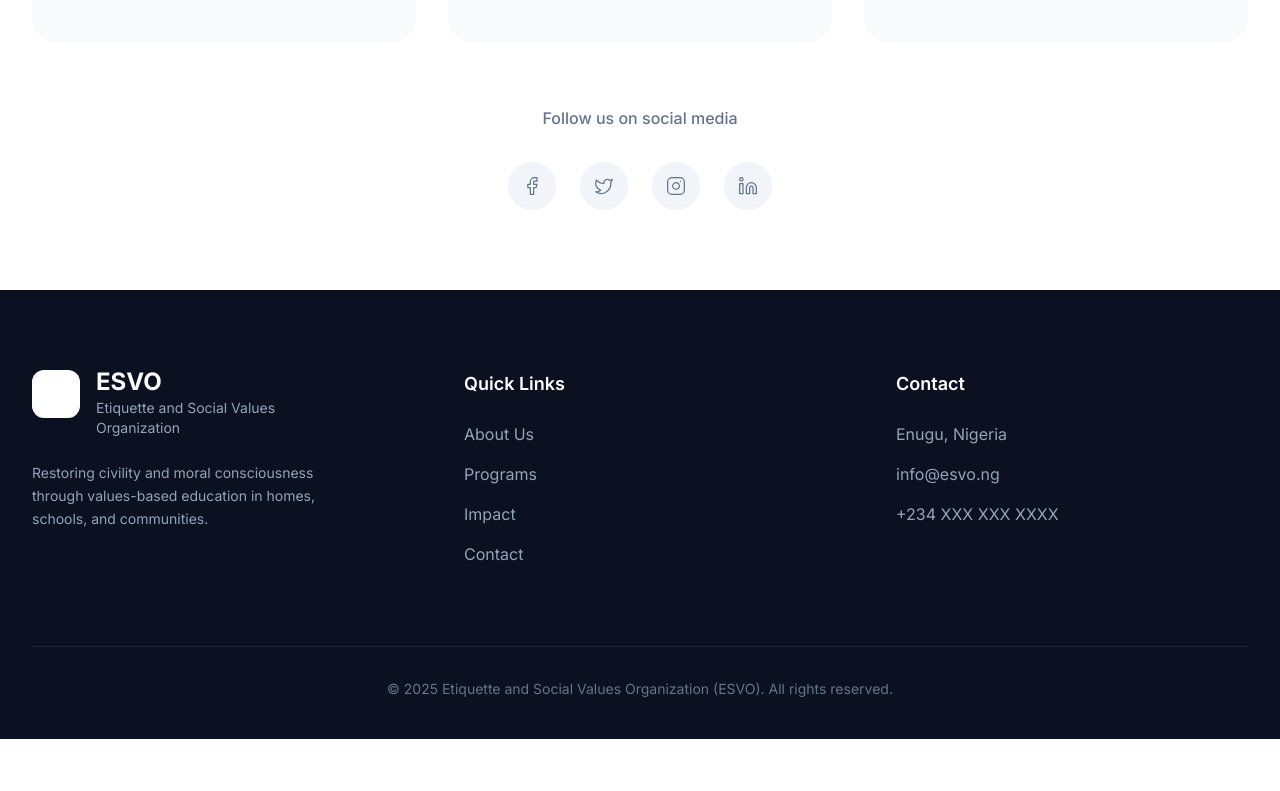
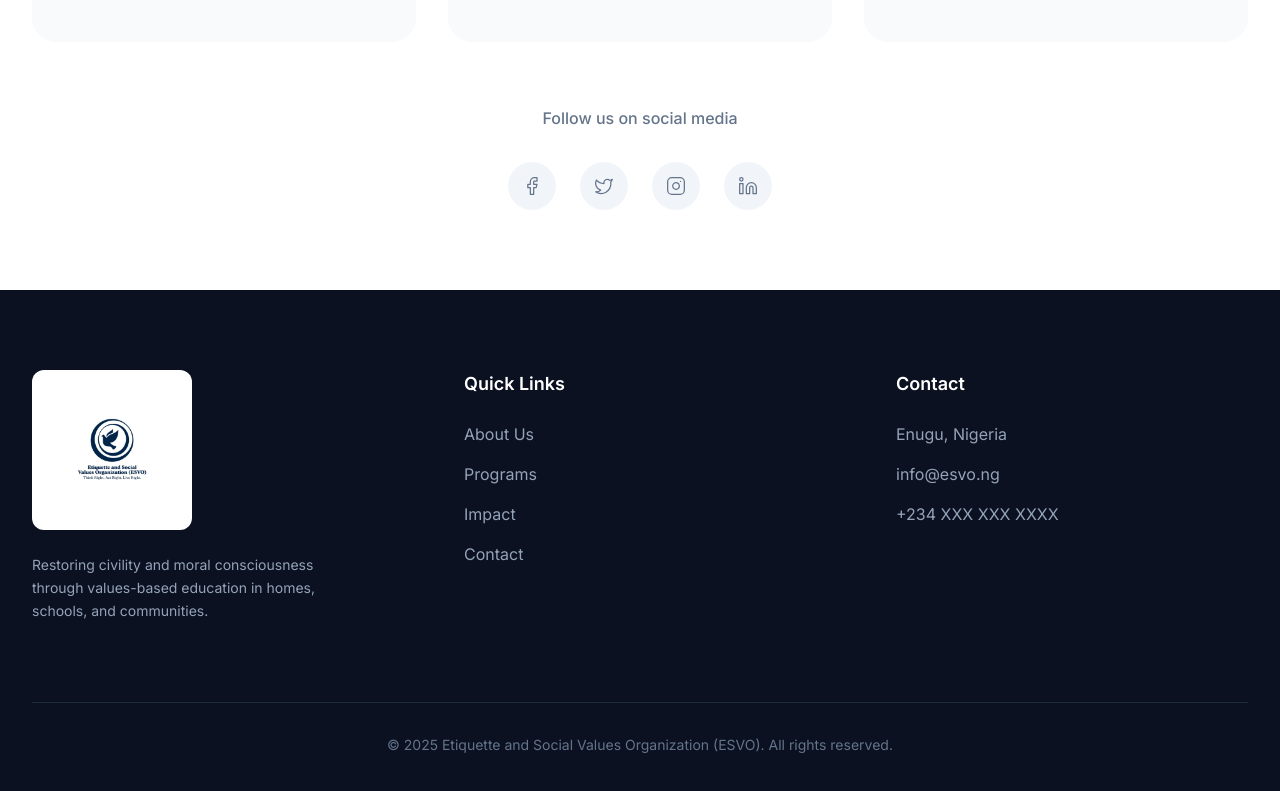
Before and after one commit to Wsalaudeen/project-ngo, a React (Vite) app: page / in a window 1280 px wide. Shown: the part 6704-7495 px from the top of the page. Before the commit the page ends 7443 px from the top, so only its background shows below. Built offline with nearby package versions, Linux system fonts and the light colour scheme.

Commit message:
feat: add footer logo

```diff
--- a/src/components/layout/Footer.jsx
+++ b/src/components/layout/Footer.jsx
@@ -8,13 +8,11 @@ const Footer = () => {
                 <div className="grid grid-cols-1 lg:grid-cols-3 gap-12 lg:gap-20 mb-20">
                     {/* Brand Section */}
                     <div className="lg:pr-12">
-                        <div className="flex items-start gap-4 mb-6">
-                            <div className="w-12 h-12 bg-white rounded-xl flex-shrink-0"></div>
-                            <div>
-                                <h3 className="text-white text-2xl font-bold leading-none mb-1">ESVO</h3>
-                                <p className="text-slate-400 text-sm">Etiquette and Social Values Organization</p>
-                            </div>
-                        </div>
+                        <img
+                            src="/footer_logo.jpg"
+                            alt="ESVO Logo"
+                            className="w-40 h-auto rounded-xl mb-6"
+                        />
                         <p className="text-slate-400 leading-relaxed text-sm max-w-md">
                             Restoring civility and moral consciousness through values-based education in homes, schools, and communities.
                         </p>
```
Also changed, not shown: public/footer_logo.jpg (added).
